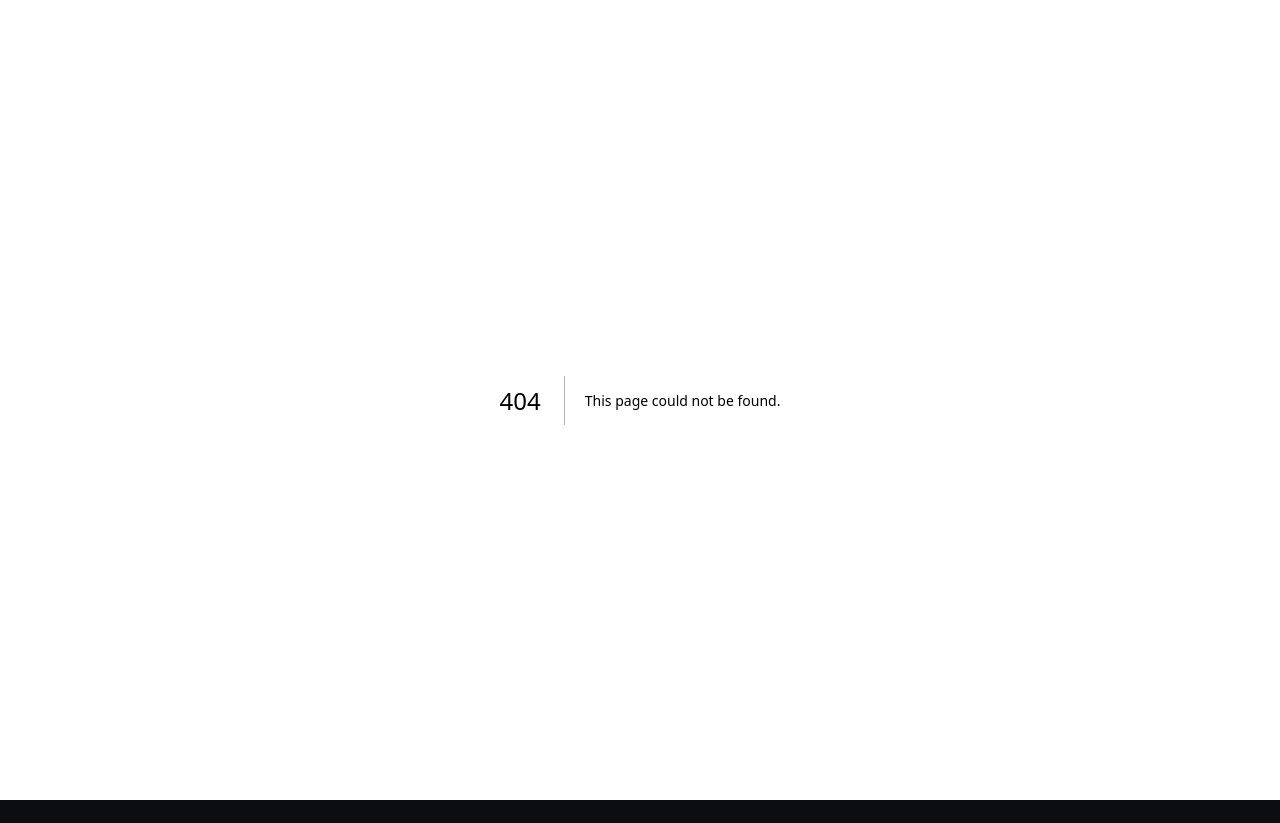
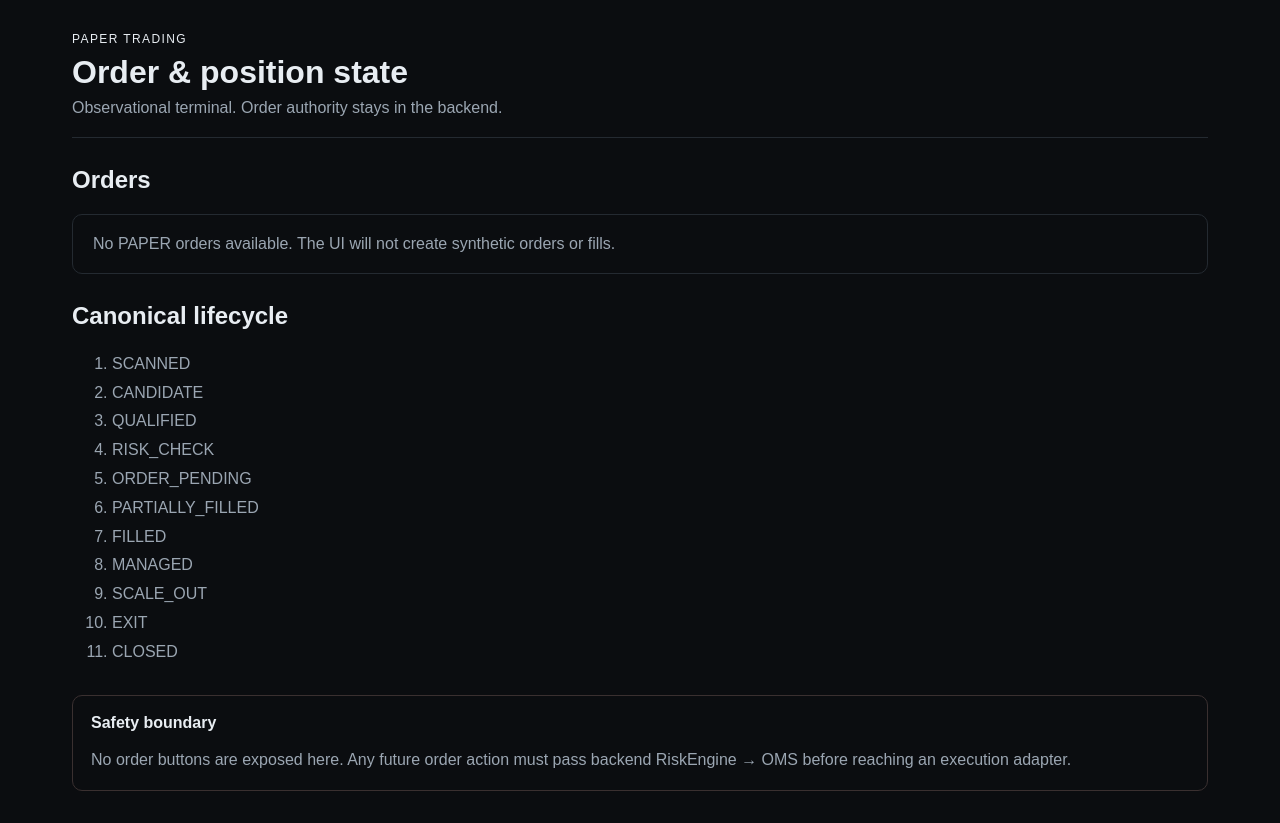
Before and after one commit to RahulParmar1997/Advance-Trading-System, a Next.js app in the folder frontend/: page /paper-trading in a window 1280 px wide. Before the commit this address had no page. Before the commit the page ends 800 px from the top, so only its background shows below. Built offline with nearby package versions, Linux system fonts and the light colour scheme.

Commit message:
feat: add read-only paper trading terminal

```diff
--- /dev/null
+++ b/frontend/app/paper-trading/page.tsx
@@ -0,0 +1,60 @@
+type OrderState = "SCANNED" | "CANDIDATE" | "QUALIFIED" | "RISK_CHECK" | "ORDER_PENDING" | "PARTIALLY_FILLED" | "FILLED" | "MANAGED" | "SCALE_OUT" | "EXIT" | "CLOSED";
+
+type PaperOrder = {
+  orderId: string;
+  instrument: string;
+  side: "BUY" | "SELL";
+  quantity: number;
+  state: OrderState;
+  averageFillPrice: number | null;
+};
+
+// Read-only backend contract. The frontend has no broker mutation methods.
+const orders: PaperOrder[] = [];
+
+const stateOrder: OrderState[] = [
+  "SCANNED", "CANDIDATE", "QUALIFIED", "RISK_CHECK", "ORDER_PENDING",
+  "PARTIALLY_FILLED", "FILLED", "MANAGED", "SCALE_OUT", "EXIT", "CLOSED",
+];
+
+export default function PaperTradingPage() {
+  return (
+    <main style={{ margin: "0 auto", maxWidth: 1200, padding: 32 }}>
+      <header style={{ borderBottom: "1px solid #242a31", paddingBottom: 20 }}>
+        <p style={{ margin: 0, fontSize: 12, letterSpacing: 1.4, textTransform: "uppercase" }}>Paper trading</p>
+        <h1 style={{ margin: "8px 0" }}>Order & position state</h1>
+        <p style={{ color: "#9ba6b2", margin: 0 }}>Observational terminal. Order authority stays in the backend.</p>
+      </header>
+
+      <section aria-labelledby="orders-title" style={{ marginTop: 28 }}>
+        <h2 id="orders-title">Orders</h2>
+        {orders.length === 0 ? (
+          <EmptyState message="No PAPER orders available. The UI will not create synthetic orders or fills." />
+        ) : (
+          <div style={{ overflowX: "auto" }}>
+            <table style={{ borderCollapse: "collapse", width: "100%" }}>
+              <thead><tr><th>Order</th><th>Instrument</th><th>Side</th><th>Qty</th><th>State</th><th>Avg fill</th></tr></thead>
+              <tbody>{orders.map((order) => <tr key={order.orderId}><td>{order.orderId}</td><td>{order.instrument}</td><td>{order.side}</td><td>{order.quantity}</td><td>{order.state}</td><td>{order.averageFillPrice === null ? "—" : order.averageFillPrice.toFixed(2)}</td></tr>)}</tbody>
+            </table>
+          </div>
+        )}
+      </section>
+
+      <section aria-labelledby="lifecycle-title" style={{ marginTop: 28 }}>
+        <h2 id="lifecycle-title">Canonical lifecycle</h2>
+        <ol style={{ color: "#9ba6b2", lineHeight: 1.8 }}>{stateOrder.map((state) => <li key={state}>{state}</li>)}</ol>
+      </section>
+
+      <aside style={{ border: "1px solid #3a3030", borderRadius: 10, marginTop: 28, padding: 18 }}>
+        <strong>Safety boundary</strong>
+        <p style={{ color: "#9ba6b2", lineHeight: 1.5, marginBottom: 0 }}>
+          No order buttons are exposed here. Any future order action must pass backend RiskEngine → OMS before reaching an execution adapter.
+        </p>
+      </aside>
+    </main>
+  );
+}
+
+function EmptyState({ message }: { message: string }) {
+  return <div style={{ border: "1px solid #242a31", borderRadius: 10, padding: 20, color: "#9ba6b2" }}>{message}</div>;
+}
```
